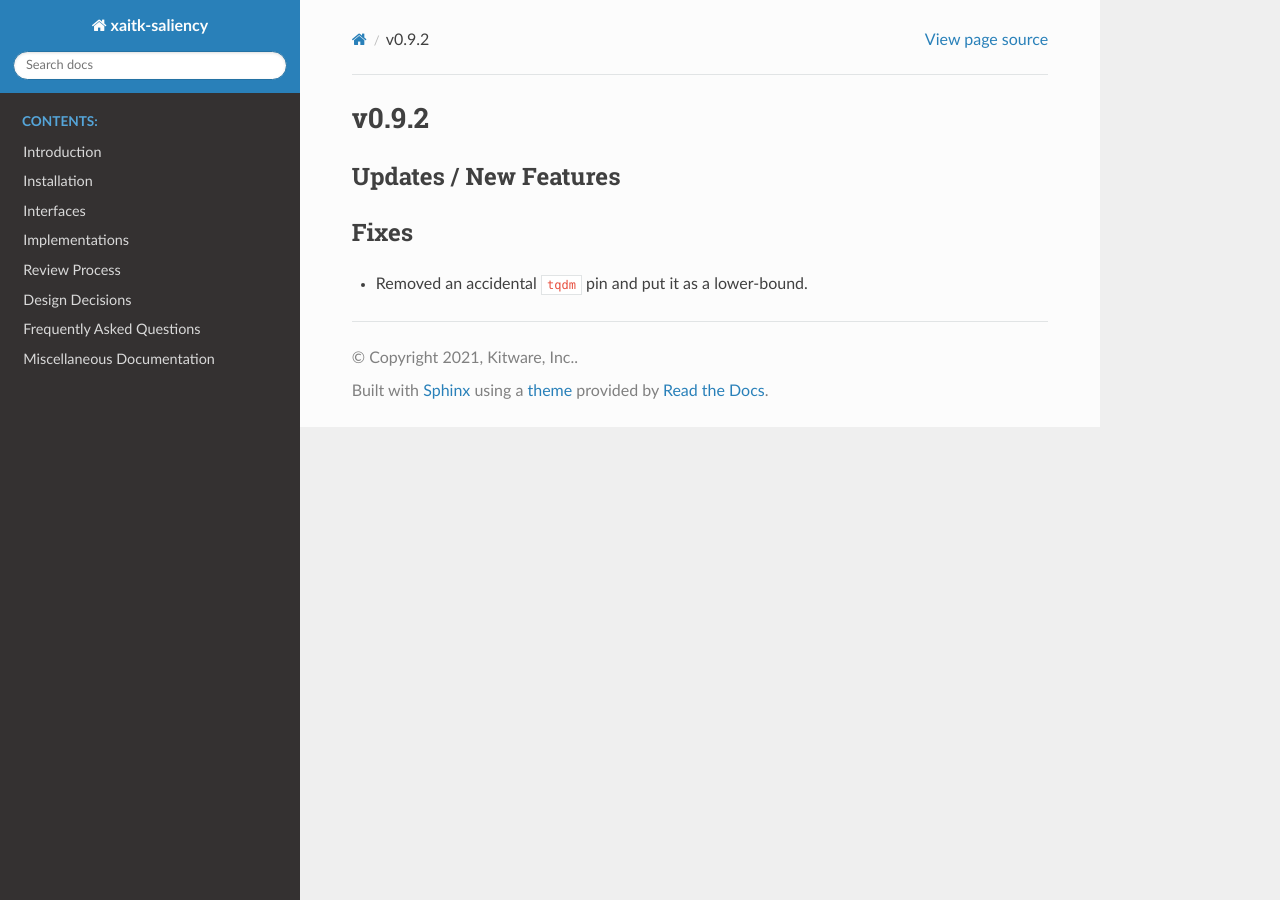
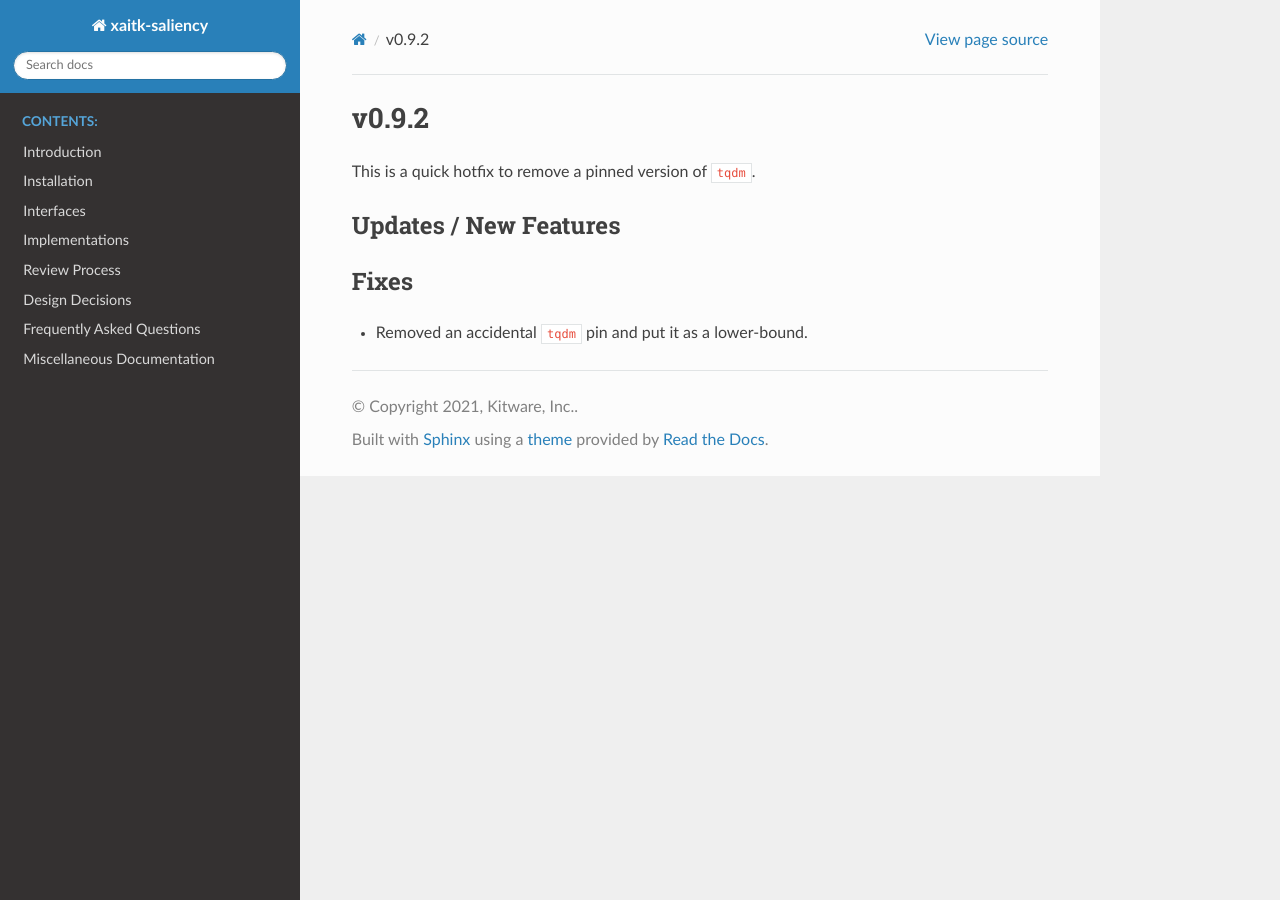
Before and after one commit to XAITK/xaitk-saliency, a Sphinx documentation site: the page built from docs/release_notes/v0.9.2.rst, in a window 1280 px wide. Built offline with Sphinx 7.4.7 and the Read the Docs theme 3.1.0, drawn with Linux system fonts in a browser that asks for light colours; pages that are not in the unit, such as notebooks, are missing from menus.

Commit message:
Updated release notes.

```diff
--- a/docs/release_notes/v0.9.2.rst
+++ b/docs/release_notes/v0.9.2.rst
@@ -1,5 +1,7 @@
 v0.9.2
 ======
+
+This is a quick hotfix to remove a pinned version of ``tqdm``.
 
 Updates / New Features
 ----------------------
```
